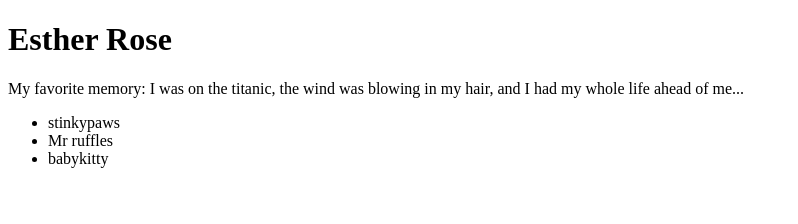
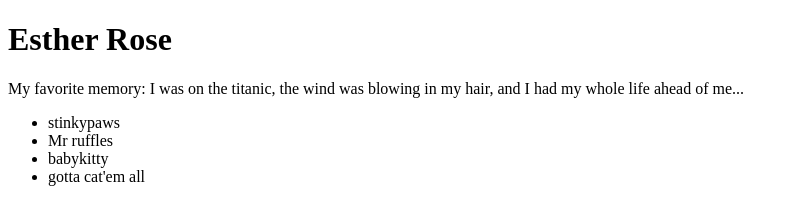
Before and after one commit to codarose/week-2-lab, a plain HTML site: page index.html in a window 1280 px wide. Shown: the whole page, without its empty margins (0-798 px from the left). Drawn offline with Linux system fonts and the light colour scheme.

Commit message:
added another cat name

```diff
--- a/index.html
+++ b/index.html
@@ -14,6 +14,7 @@
         <li>stinkypaws</li>
         <li>Mr ruffles</li>
         <li>babykitty</li>
+        <li>gotta cat'em all</li>
     </ul>
 </body>
 </html>
```
